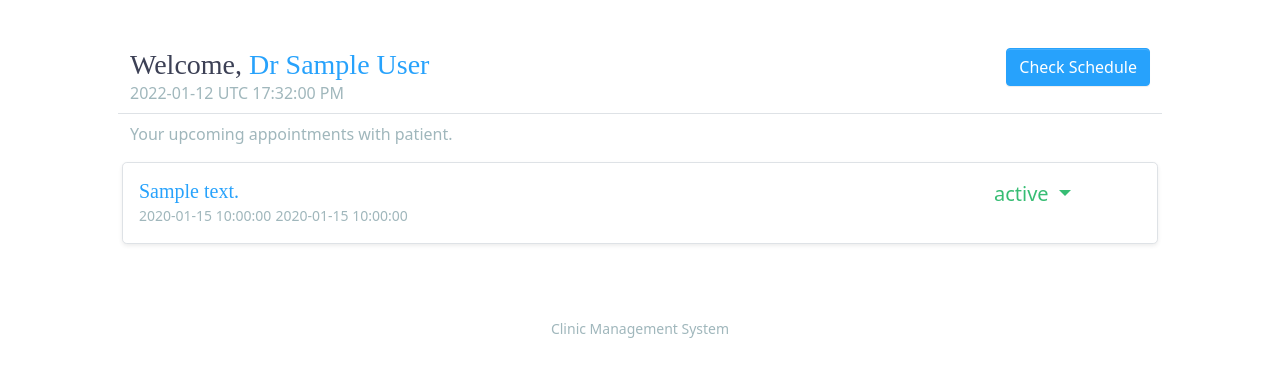
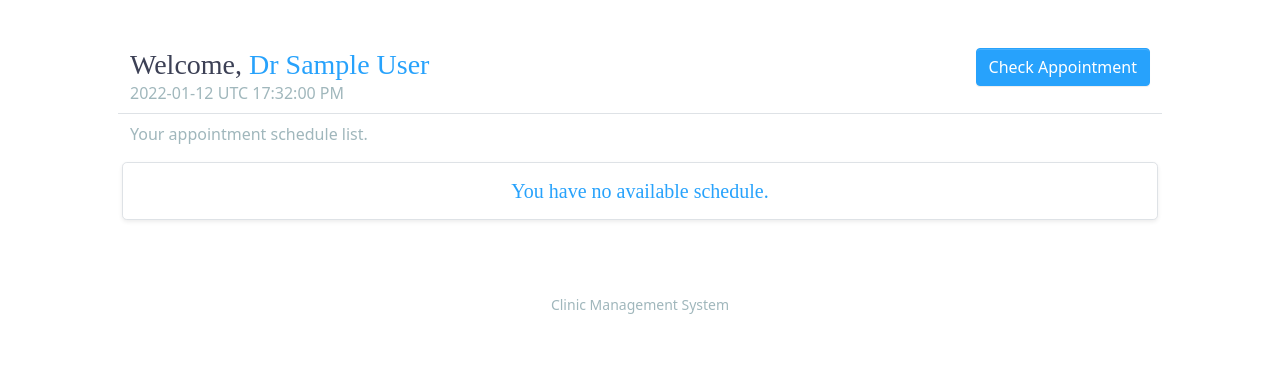
Before and after one commit to ad4mny/clinic-booking-system, a CodeIgniter app: page /clinic-booking-system/doctor/schedule in a window 1280 px wide. Shown: the part 55-432 px from the top of the page. Run offline with CodeIgniter, Linux system fonts and the light colour scheme; the visitor is signed in with stand-in values (Sample User, id 1); tables that the repository leaves empty or names only in its code hold one stand-in row (values such as "Sample post"); data that the repository does not hold is empty; some libraries are stand-ins or nearby versions; some web fonts are replaced.

Commit message:
added schedule module

```diff
--- a/application/controllers/DoctorController.php
+++ b/application/controllers/DoctorController.php
@@ -15,6 +15,10 @@ class DoctorController extends CI_Controller
         $this->load->view('doctor/templates/NavigationTemplate');
 
         switch ($page) {
+            case 'schedule':
+            $data['schedules'] = $this->getScheduleList();
+                $this->load->view('doctor/ScheduleView', $data);
+                break;
             default:
             $data['appointments'] = $this->getAppointmentList();
                 $this->load->view('doctor/DashboardView', $data);
@@ -29,4 +33,9 @@ class DoctorController extends CI_Controller
         return $this->DoctorModel->getAppointmentList();
     }
 
+    public function getScheduleList()
+    {
+        return $this->DoctorModel->getScheduleList();
+    }
+
 }
--- a/application/models/DoctorModel.php
+++ b/application/models/DoctorModel.php
@@ -9,6 +9,7 @@ class DoctorModel extends CI_Model
         $this->db->from('appointments');
         $this->db->join('users', 'appointments.doctorID = users.userID');
         $this->db->where('doctorID', $_SESSION['userID']);
+        $this->db->where('patientID !=', NULL);
         $this->db->order_by('status', 'DESC');
         $this->db->order_by('appointmentID', 'DESC');
         $data = $this->db->get()->result_array();
@@ -25,4 +26,16 @@ class DoctorModel extends CI_Model
 
         return $data;
     }
+
+    public function getScheduleList()
+    {
+        $this->db->select('*');
+        $this->db->from('appointments');
+        $this->db->join('users', 'appointments.doctorID = users.userID');
+        $this->db->where('doctorID', $_SESSION['userID']);
+        $this->db->where('patientID', NULL);
+        $this->db->where('status', 'Available');
+        $this->db->order_by('appointmentID', 'DESC');
+        return $this->db->get()->result_array();
+    }
 }
--- a/application/views/doctor/DashboardView.php
+++ b/application/views/doctor/DashboardView.php
@@ -9,7 +9,7 @@
                     <p class="text-secondary mb-0"><?php echo date('Y-m-d e H:i:s A'); ?></p>
                 </div>
                 <div class="col-4 text-end">
-                    <button class="btn btn-primary text-white">Check Schedule</button>
+                    <a href="<?php echo base_url(); ?>doctor/schedule" class="btn btn-primary text-white">Check Schedule</a>
                 </div>
             </div>
             <div class="row m-auto">
--- /dev/null
+++ b/application/views/doctor/ScheduleView.php
@@ -0,0 +1,67 @@
+<div class="container p-5">
+    <div class="row">
+        <div class="col ">
+            <div class="row border-bottom m-auto pb-2 mb-2">
+                <div class="col">
+                    <h3 class="text-capitalize text-dark fw-light mb-0">
+                        Welcome, <span class="text-primary">Dr <?php echo $_SESSION['fullName']; ?></span>
+                    </h3>
+                    <p class="text-secondary mb-0"><?php echo date('Y-m-d e H:i:s A'); ?></p>
+                </div>
+                <div class="col-4 text-end">
+                    <a href="<?php echo base_url(); ?>doctor/dashboard" class="btn btn-primary text-white">Check Appointment</a>
+                </div>
+            </div>
+            <div class="row m-auto">
+                <div class="col">
+                    <p class="text-secondary mb-0">Your appointment schedule list.</p>
+                </div>
+            </div>
+
+            <?php
+            if (
+                isset($schedules) &&
+                is_array($schedules) &&
+                !empty($schedules) &&
+                $schedules !== false
+            ) {
+            ?>
+                <div class="row row-cols-auto g-3 m-1">
+                    <?php
+                    foreach ($schedules as $schedule) {
+                    ?>
+                        <div class="col-auto m-1 d-flex card shadow-sm">
+                            <div class="card-body">
+                                <small>Date</small>
+                                <h5 class="text-primary"><?php echo $schedule['date']; ?></h5>
+                                <small>Time</small>
+                                <h5 class="text-primary"><?php echo $schedule['time']; ?></h5>
+                                <small>Status</small>
+                                <h5 class="text-success mb-0"><i class="fas fa-check fa-fw me-1"></i><?php echo $schedule['status']; ?></h5>
+                            </div>
+                            <div class="card-footer bg-white">
+                                <a href="<?php echo base_url() . 'doctor/schedule/unavailable/' . $schedule['appointmentID']; ?>" class="btn btn-danger text-white" onclick="return confirm('Are you sure to mark this time slot as unavailable?')">
+                                    <i class="fas fa-times fa-fw me-1"></i>
+                                    Mark Unavailable
+                                </a>
+                            </div>
+                        </div>
+                    <?php
+                    }
+                    ?>
+                </div>
+            <?php
+            } else {
+            ?>
+                <div class="row m-1 my-3">
+                    <div class="col bg-white rounded-3 border p-3 text-center shadow-sm">
+                        <h5 class="text-primary mb-0">You have no available schedule.</h5>
+                    </div>
+                </div>
+            <?php
+            }
+            ?>
+
+        </div>
+    </div>
+</div>
```
